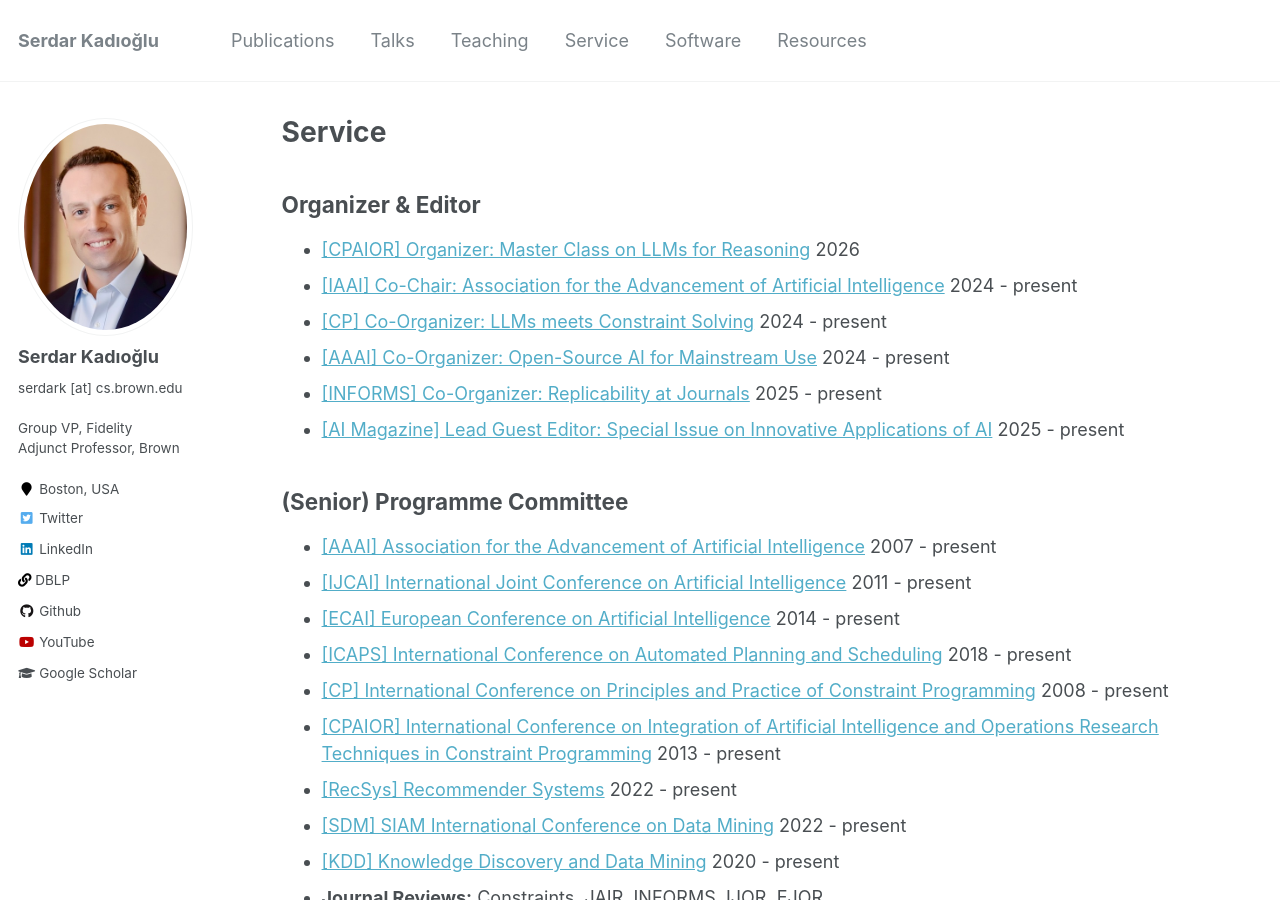
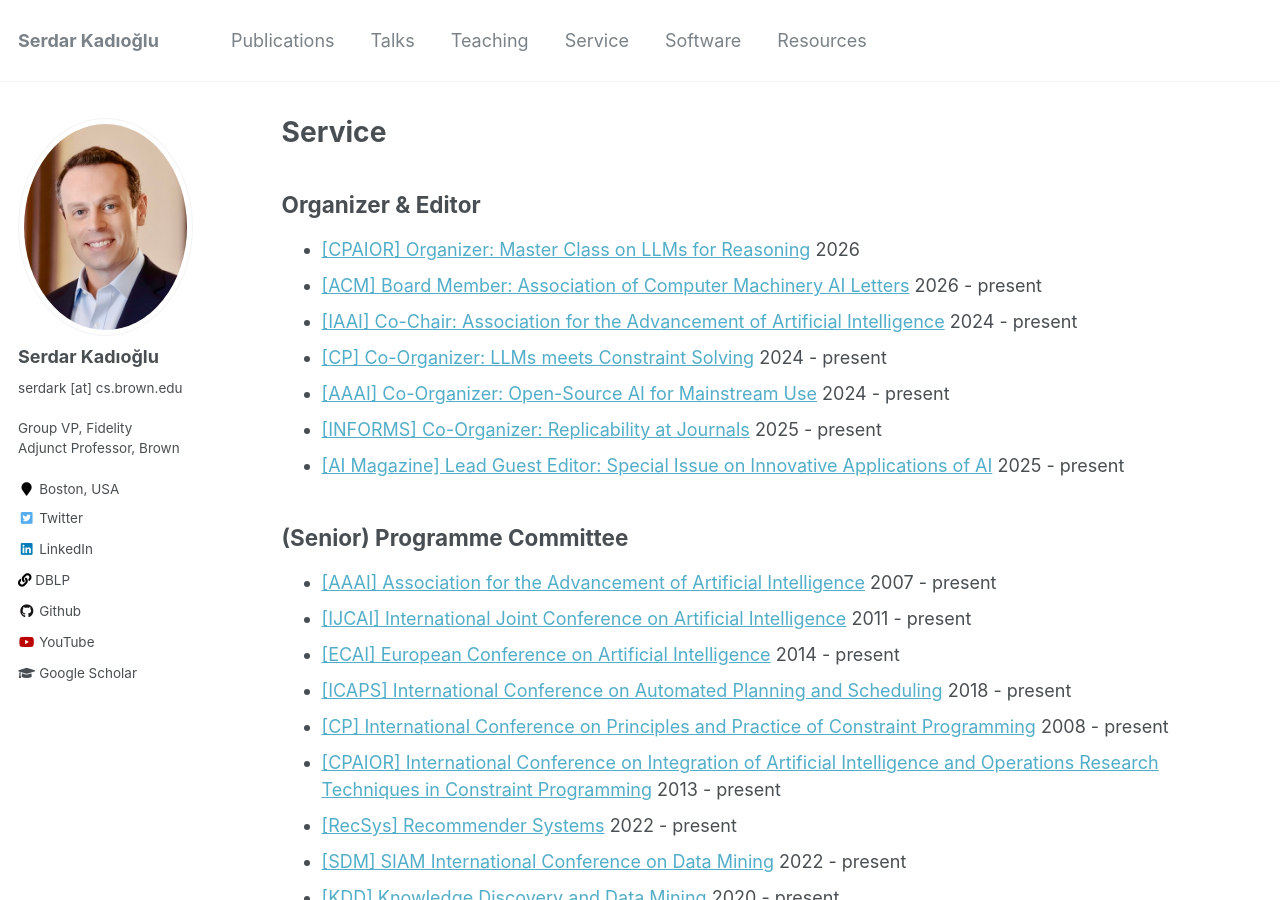
Before and after one commit to skadio/skadio.github.io, a Jekyll site: the page built from _pages/service.md, in a window 1280 px wide and 900 px high. Built offline with Jekyll 4.4.1, drawn with Linux system fonts in a browser that asks for light colours.

Commit message:
Update service.md

```diff
--- a/_pages/service.md
+++ b/_pages/service.md
@@ -7,6 +7,7 @@ author_profile: true
 
 ## Organizer & Editor
 - [[CPAIOR] Organizer: Master Class on LLMs for Reasoning](https://sites.google.com/view/cpaior2026/program/master-class) 2026
+- [[ACM] Board Member: Association of Computer Machinery AI Letters](https://dl.acm.org/journal/ailet/editorial-board#editorial-board-members) 2026 - present
 - [[IAAI] Co-Chair: Association for the Advancement of Artificial Intelligence](https://aaai.org/conference/iaai) 2024 - present
 - [[CP] Co-Organizer: LLMs meets Constraint Solving](https://sites.google.com/view/llm-solve) 2024 - present
 - [[AAAI] Co-Organizer: Open-Source AI for Mainstream Use](https://the-ai-alliance.github.io/AAAI-25-Workshop-on-Open-Source-AI-for-Mainstream-Use/) 2024 - present
@@ -40,6 +41,7 @@ author_profile: true
 - Founder of [Sports Czar@Brown](http://cs.brown.edu/grad/misc/jobs/jobs.html#sport) and captain of ByteSoccer, Brown CS soccer team, 2008 - 2011
 - Coaching [Reading Youth Soccer](https://www.sportsmanager.us/readingyouthsoccer.htm), 2013 - 2015
 
+
 ## Member of Professional Societies
 * [ACM] Association of Computer Machinery
 * [AAAI] Association for the Advancement of Artificial Intelligence
```
